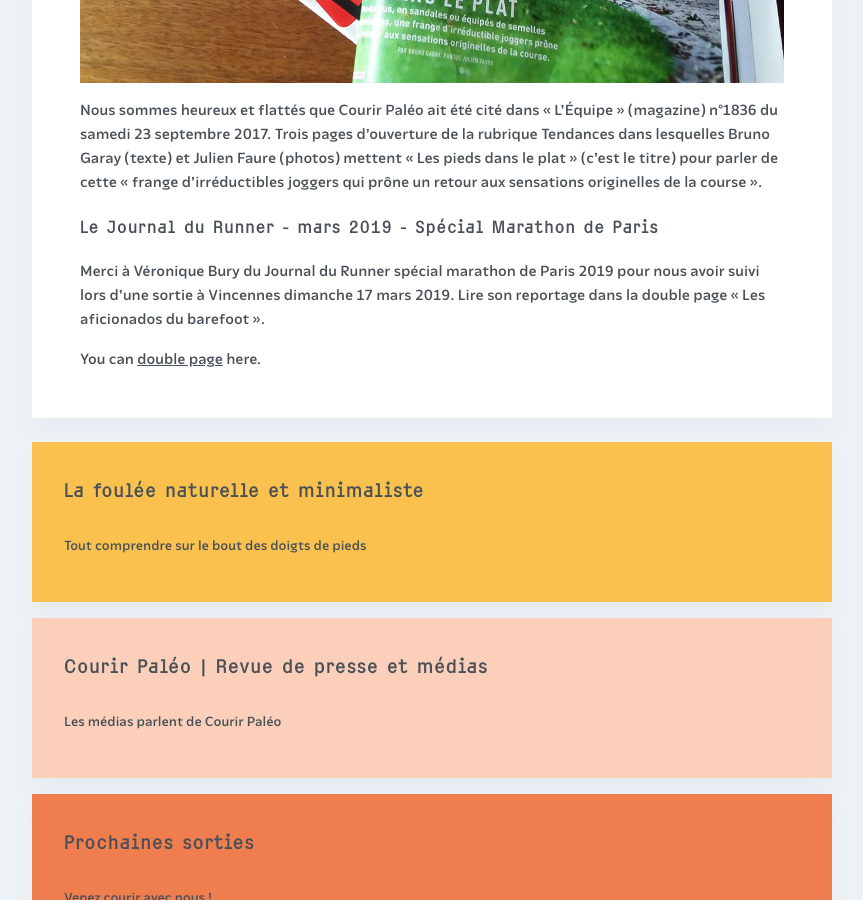
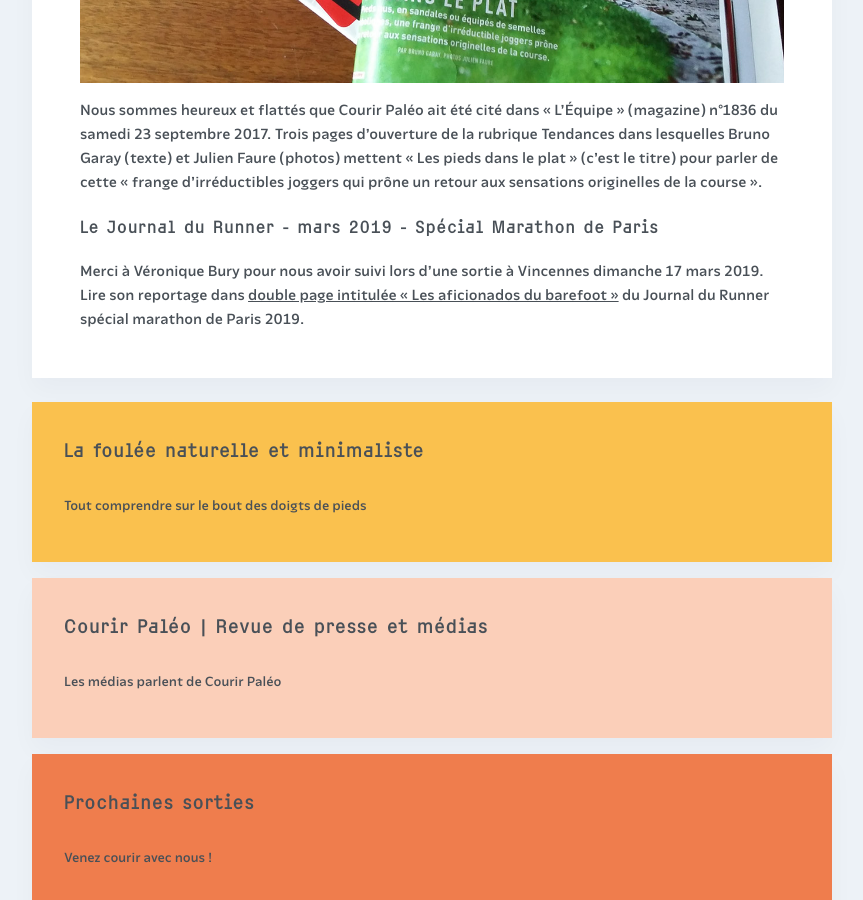
Before and after one commit to courirpaleo/courirpaleo.github.io, a Jekyll site: the page built from _pages-secondary/presse.md, in a window 1280 px wide and 900 px high, scrolled down 1917 px. Shown: the whole window, without its empty margins (208-1071 px from the left). Built offline with Jekyll 4.4.1, drawn with Linux system fonts in a browser that asks for light colours; some web fonts are replaced.

Commit message:
Update presse.md

```diff
--- a/_pages-secondary/presse.md
+++ b/_pages-secondary/presse.md
@@ -9,18 +9,20 @@
 
 Nous avons eu la chance d'intéresser des médias qui nous ont trouvé sympathiques ou curieux&nbsp;! En effet, quoi de plus naturel que de courir comme prévu par notre anatomie et pas comme le voudraient pour nous des fabricants de chaussures de course classiques&nbsp;?
 
+
 ### M6 : une bande de joyeux drilles sur piste et en tout-terrain
 Lors d'une sortie découverte au parc Suzanne Lenglen de Paris en 2019 (voir photo plus haut en ouverture), une équipe de M6 est venue filmer notre joyeuse bande de coureurs libres qui trottent sans entraves et sans blessures&nbsp;! Ce reportage n'est plus disponible en rediffusion, mais nous pourrons vous en montrer des extraits en projection privée au sein du club.
+
 
 ### M6 : un marathonien aux pieds nus
 ![Courir Paleo](/assets/images/CourirPaleo_M6_marathon_Ludovic_1200px.jpg)
 Bravo à notre ami Ludovic pour son marathon de Paris 2019, couru pieds nus en 3h41. Une aventure suivie par Mégane Guillaume pour M6 dans le journal de 19h45 du dimanche 14 avril 2019. Ce reportage non plus n'est plus disponible en replay mais Ludovic pourra vous en parler si vous nous rejoignez&nbsp;!
 
+
 ### Double page dans L'Équipe (magazine)
 ![Courir Paleo](/assets/images/CourirPaleo_couv_Equipe_Mag_1200px.jpg)
 Nous sommes heureux et flattés que Courir Paléo ait été cité dans «&nbsp;L’Équipe&nbsp;» (magazine) n°1836 du samedi 23 septembre 2017. Trois pages d'ouverture de la rubrique Tendances dans lesquelles Bruno Garay (texte) et Julien Faure (photos) mettent «&nbsp;Les pieds dans le plat&nbsp;» (c'est le titre) pour parler de cette «&nbsp;frange d'irréductibles joggers qui prône un retour aux sensations originelles de la course&nbsp;».
 
+
 ### Le Journal du Runner - mars 2019 - Spécial Marathon de Paris
-Merci à Véronique Bury du Journal du Runner spécial marathon de Paris 2019 pour nous avoir suivi lors d'une sortie à Vincennes dimanche 17 mars 2019. Lire son reportage dans la double page «&nbsp;Les aficionados du barefoot&nbsp;».
-
-You can [double page](https://courirpaleo.github.io/assets/Journal-du-Runner-17-mars-2019-Aficionados-du-barefoot-Courir-Paleo.pdf) here.
+Merci à Véronique Bury pour nous avoir suivi lors d'une sortie à Vincennes dimanche 17 mars 2019. Lire son reportage dans [double page intitulée «&nbsp;Les aficionados du barefoot&nbsp;»](https://courirpaleo.github.io/assets/documents/Journal-du-Runner-17-mars-2019-Aficionados-du-barefoot-Courir-Paleo.pdf) du Journal du Runner spécial marathon de Paris 2019.
```
